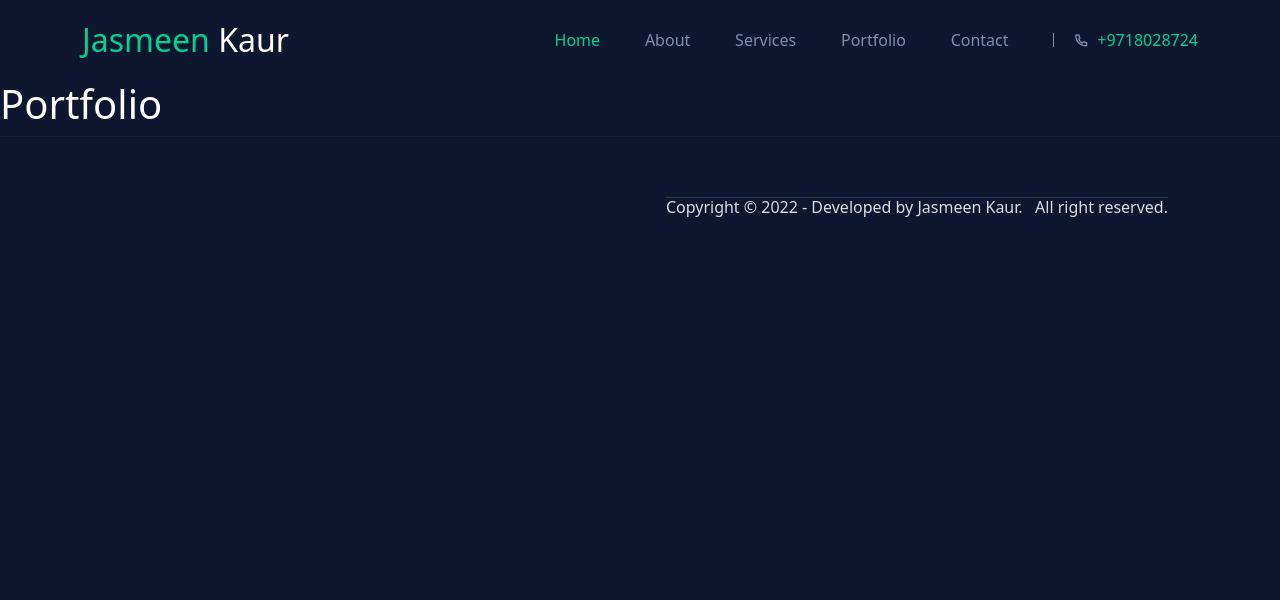
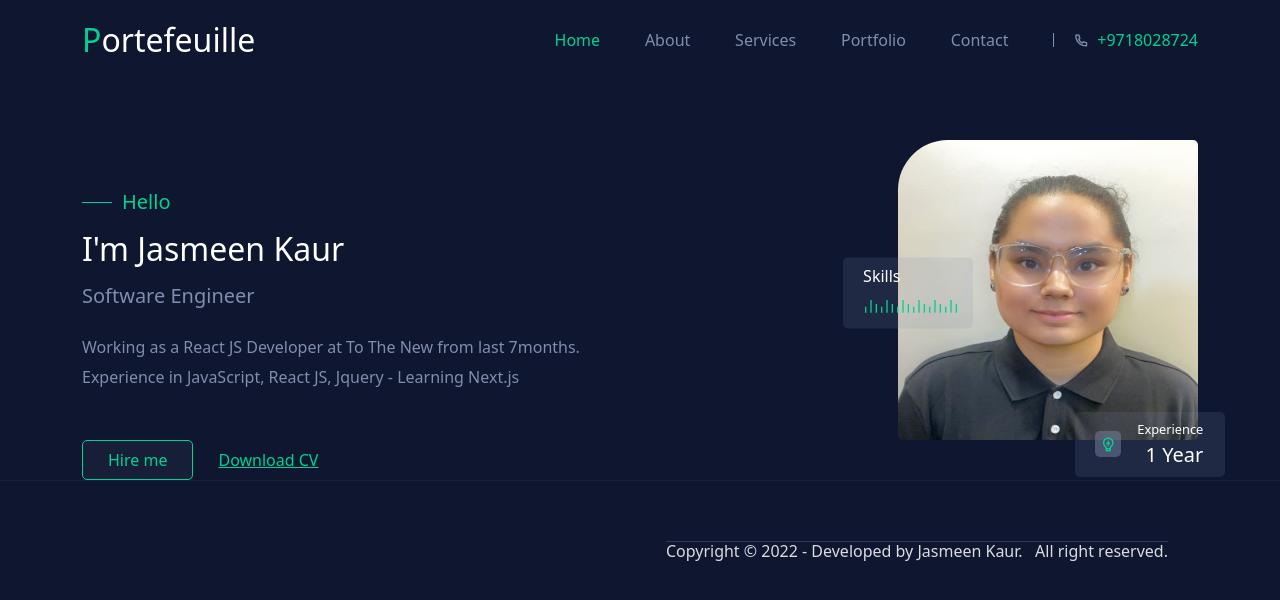
Before and after one commit to jasmeenkaurttn/portefeuille, a Next.js app: page / in a window 1280 px wide. Shown: the top 600 px of the page. Built offline with nearby package versions, Linux system fonts and the light colour scheme.

Commit message:
Added Introduction Section

```diff
--- a/components/Header/Header.jsx
+++ b/components/Header/Header.jsx
@@ -34,7 +34,7 @@ const Header = () => {
         {/* ======== navigation logo ==============m*/}
         <div className={`${classes.logo}`}>
           {/* <h1><span>J</span>asmeen <span>K</span>aur</h1> */}
-          <h1><span>Jasmeen</span> <span></span>Kaur</h1>
+          <h1><span>P</span>ortefeuille</h1>
         </div>
 
 
--- /dev/null
+++ b/components/UI/Hero.jsx
@@ -0,0 +1,72 @@
+import React from 'react'
+import SectionSubtitle from './SectionSubtitle'
+import { Container, Row, Col } from 'reactstrap'
+import Image from "next/image"
+import Link from "next/link"
+import MyPhoto from '../../public/images/myPhoto.jpg'
+import classes from '../../styles/hero.module.css'
+
+const Hero = () => {
+  return <section className={`${classes.mySelf}`}>
+    <Container>
+      <Row>
+
+        {/* ------- myPhoto content */}
+        <Col lg='6' md='6'>
+          <div className={`${classes.myIntro}`}>
+            <SectionSubtitle subtitle="Hello" />
+            <h2 className='mt-3 mb-3'>I&apos;m Jasmeen Kaur</h2>
+            <h5 className='mb-4'>Software Engineer</h5>
+            <p>
+              Working as a React JS Developer at To The New from last 7months. Experience in JavaScript, React JS, Jquery - Learning Next.js
+            </p>
+
+            <div className='mt-5'>
+              <button className='primary_btn'><Link href='#'>Hire me</Link></button>
+              <button className='secondary_btn'><Link href='#'>Download CV</Link></button>
+            </div>
+          </div>
+        </Col>
+
+        {/* ------- myPhoto image */}
+        <Col lg='6' md='6'>
+          <div className={`${classes.myImage} text-end`}>
+            <Image alt='my-image' src={MyPhoto} width='300' height='300' />
+
+            <div className={`${classes.mySkills}`}>
+              <h6>Skills</h6>
+              <span>
+                <i className="ri-bar-chart-line"></i>
+              </span>
+              <span>
+                <i className="ri-bar-chart-line"></i>
+              </span>
+              <span>
+                <i className="ri-bar-chart-line"></i>
+              </span>
+              <span>
+                <i className="ri-bar-chart-line"></i>
+              </span>
+              <span>
+                <i className="ri-bar-chart-line"></i>
+              </span>
+              <span>
+                <i className="ri-bar-chart-line"></i>
+              </span>
+            </div>
+
+            <div className={`${classes.myExperience} d-flex align-items-center gap-3`}>
+              <span><i className="ri-lightbulb-flash-line"></i></span>
+              <div className='bg-transparent'>
+                <h6>Experience</h6>
+                <h5 className='mb-0'>1 Year</h5>
+              </div>
+            </div>
+          </div>
+        </Col>
+      </Row>
+    </Container>
+  </section>
+}
+
+export default Hero
--- /dev/null
+++ b/components/UI/SectionSubtitle.jsx
@@ -0,0 +1,10 @@
+import React from 'react'
+import classes from '../../styles/subtitle.module.css'
+
+const SectionSubtitle = (props) => {
+  return <h5 className={`${classes.section_subtitle}`}>
+    {props.subtitle}
+  </h5>
+}
+
+export default SectionSubtitle
--- a/pages/index.js
+++ b/pages/index.js
@@ -1,5 +1,10 @@
+import { Fragment } from 'react'
+import Hero from '../components/UI/Hero'
+
 export default function Home() {
   return (
-    <h1>Portfolio</h1>
+    <Fragment>
+      <Hero />
+    </Fragment>
   )
 }
--- a/styles/globals.css
+++ b/styles/globals.css
@@ -49,8 +49,9 @@ footer {
 
 .primary_btn {
   background: #171f38 !important;
-  padding: 7px 20px !important;
+  padding: 7px 25px !important;
   border: 1px solid #01d293 !important;
+  border-radius: 5px;
 }
 
 .primary_btn a {
@@ -67,12 +68,12 @@ footer {
 }
 
 .secondary_btn a {
-  color: #01d293;
+  color: #01d293 !important;
 }
 
 .primary_btn a:hover,
 .secondary_btn a:hover {
-  color: unset;
+  color: #01d293;
 }
 
 @media (prefers-color-scheme: dark) {
--- /dev/null
+++ b/styles/hero.module.css
@@ -0,0 +1,74 @@
+.mySelf {
+  padding-top: 60px !important;
+}
+
+.myIntro {
+  padding-top: 50px;
+}
+.myIntro h5 {
+  color: #808dad;
+  font-weight: 400;
+}
+
+.myImage {
+  position: relative;
+  z-index: 9;
+}
+.myImage img{
+  border-radius: 50px 5px 5px 5px;
+}
+
+.mySkills {
+  text-align: left;
+  width: 130px;
+  padding: 10px 20px;
+  position: absolute;
+  top: 50%;
+  left: 35%;
+  transform: translateY(-50%);
+  border-radius: 5px;
+  background: #808dad28;
+  z-index: 10;
+}
+
+.mySkills h6 {
+  background: transparent;
+  color: #fff;
+}
+
+.mySkills span  i {
+  color: #01d293;
+  background: transparent;
+}
+
+.mySkills span {
+  background: transparent;
+}
+
+.myExperience {
+  width: 150px;
+  position: absolute;
+  bottom: -10%;
+  right: -5%;
+  padding: 10px 20px;
+  border-radius: 5px;
+  background: #808dad28;
+  z-index: 10;
+}
+
+.myExperience span, .myExperience h5, .myExperience h6 {
+  background-color: transparent !important;
+}
+
+.myExperience h6 {
+  margin-bottom: 5px;
+  font-weight: 400;
+  font-size: 0.8rem;
+}
+
+.myExperience span i {
+  padding: 5px;
+  color: #02d293;
+  background: #808dad70;
+  border-radius: 5px;
+}
--- /dev/null
+++ b/styles/subtitle.module.css
@@ -0,0 +1,17 @@
+.section_subtitle {
+  color: #01d293 !important;
+  font-weight: 400;
+  margin-left: 40px;
+  position: relative;
+}
+
+.section_subtitle::before {
+  content: '';
+  position: absolute;
+  top: 50%;
+  left: -40px;
+  width: 30px;
+  height: 1px;
+  background: #01d293;
+  color: #01d293;
+}
```
Also changed, not shown: public/images/myPhoto.JPG (added).
